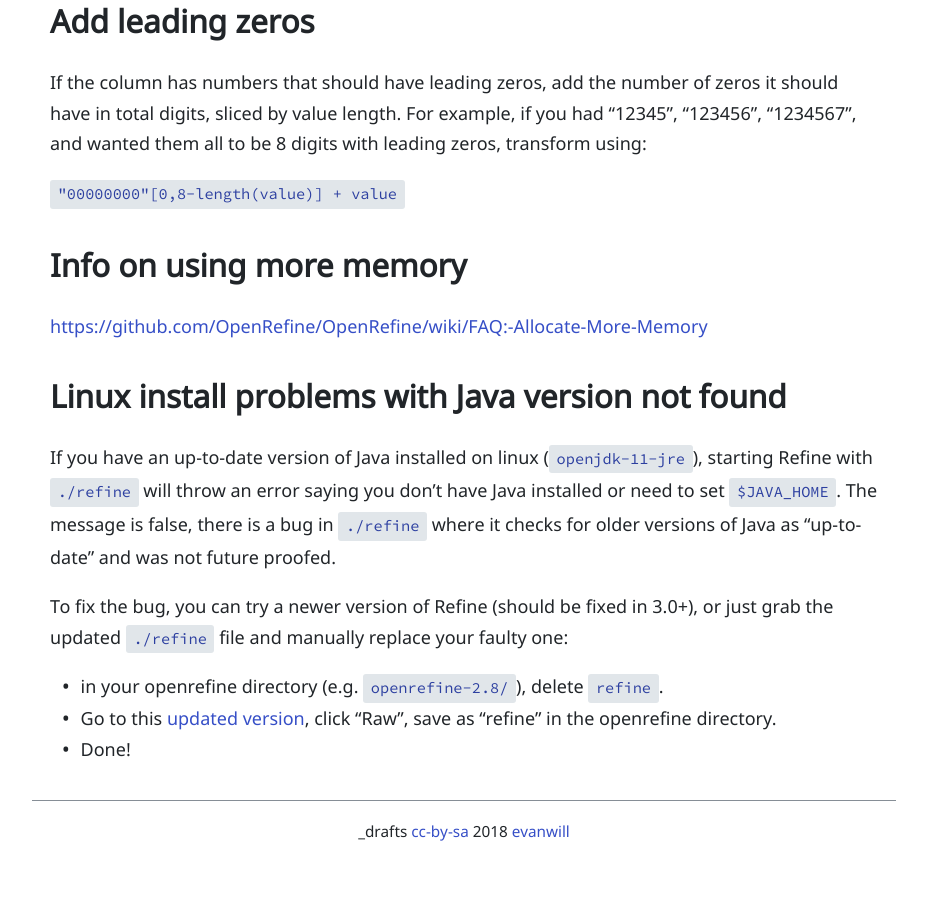
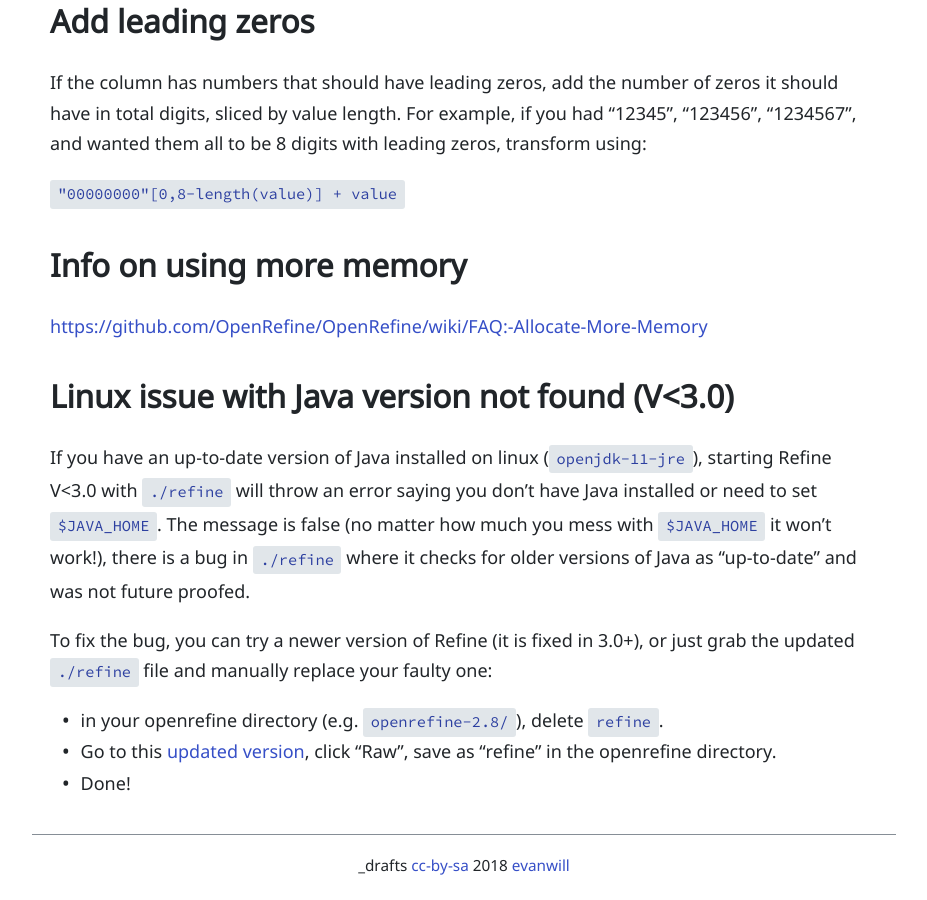
Before and after one commit to evanwill/_drafts, a Jekyll site: the page built from _notes/open-refine-tips.md, in a window 1280 px wide and 900 px high, scrolled down 2906 px. Shown: the whole window, without its empty margins (176-1103 px from the left). Built offline with Jekyll 4.4.1, drawn with Linux system fonts in a browser that asks for light colours; before the commit the page ends 3772 px from its top, so only the background shows below that.

Commit message:
update refine

```diff
--- a/_notes/open-refine-tips.md
+++ b/_notes/open-refine-tips.md
@@ -95,12 +95,12 @@ For example, if you had "12345", "123456", "1234567", and wanted them all to be
 
 <https://github.com/OpenRefine/OpenRefine/wiki/FAQ:-Allocate-More-Memory>
 
-## Linux install problems with Java version not found
+## Linux issue with Java version not found (V<3.0)
 
-If you have an up-to-date version of Java installed on linux (`openjdk-11-jre`), starting Refine with `./refine` will throw an error saying you don't have Java installed or need to set `$JAVA_HOME`.
-The message is false, there is a bug in `./refine` where it checks for older versions of Java as "up-to-date" and was not future proofed.
+If you have an up-to-date version of Java installed on linux (`openjdk-11-jre`), starting Refine V<3.0 with `./refine` will throw an error saying you don't have Java installed or need to set `$JAVA_HOME`.
+The message is false (no matter how much you mess with `$JAVA_HOME` it won't work!), there is a bug in `./refine` where it checks for older versions of Java as "up-to-date" and was not future proofed.
 
-To fix the bug, you can try a newer version of Refine (should be fixed in 3.0+), or just grab the updated `./refine` file and manually replace your faulty one:
+To fix the bug, you can try a newer version of Refine (it is fixed in 3.0+), or just grab the updated `./refine` file and manually replace your faulty one:
 
 - in your openrefine directory (e.g. `openrefine-2.8/`), delete `refine`.
 - Go to this [updated version](https://github.com/OpenRefine/OpenRefine/blob/5f9777ffae1568165da8df006e5d7465d91f4b78/refine), click "Raw", save as "refine" in the openrefine directory.
```
Also changed, not shown: _notes/excel-dates.md (+2 -2 lines).
